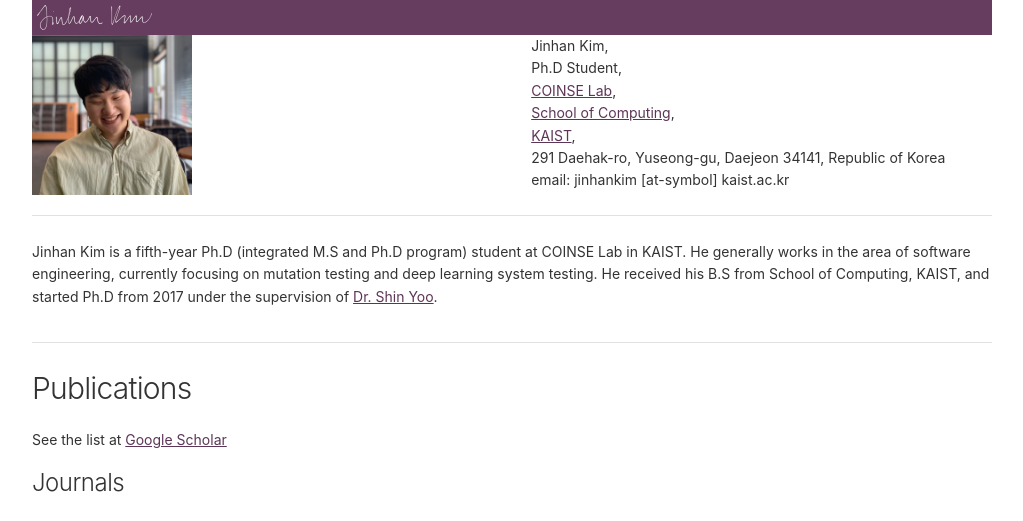
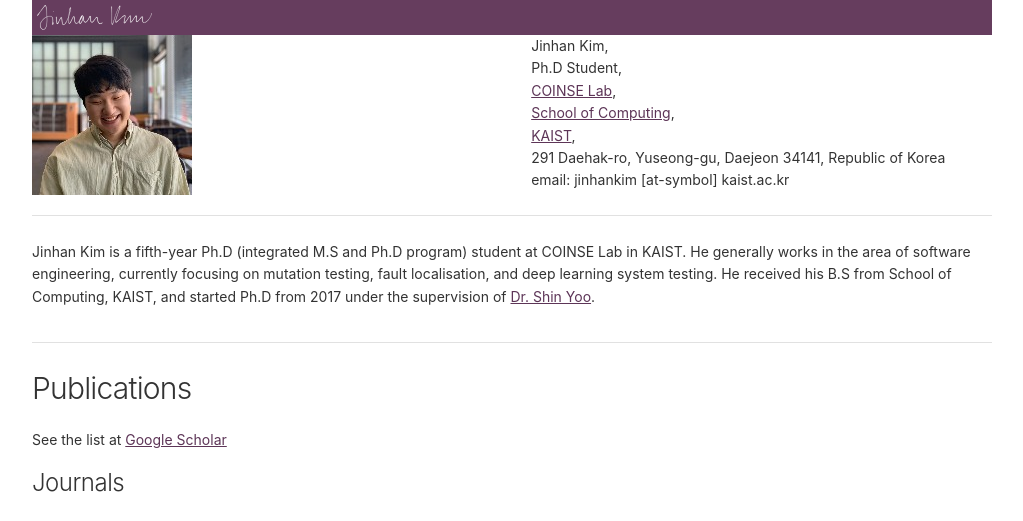
Before and after one commit to dbr7/mycv, a Jekyll site: the page built from index.md, in a window 1280 px wide, cut to the strip 0-521 px from the top of the page. Shown: the whole strip, without its empty margins (128-1151 px from the left). Built offline with Jekyll 4.4.1, drawn with Linux system fonts in a browser that asks for light colours.

Commit message:
Add resized img and add fl in bio

```diff
--- a/_layouts/default.html
+++ b/_layouts/default.html
@@ -21,7 +21,7 @@
       </div>
       <div class="row">
         <div class="one-half column">
-          <img class="u-pull-left" src="{{ "/assets/images/profile.jpg" | relative_url }}" alt="Jinhan Kim" id="profile_img">
+          <img class="u-pull-left" src="{{ "/assets/images/profile_resized.jpeg" | relative_url }}" alt="Jinhan Kim" id="profile_img">
         </div>
         <div class="one-half column" id="info">
           <p>Jinhan Kim,</p>
@@ -38,10 +38,10 @@
         <p>
           Jinhan Kim is a fifth-year Ph.D (integrated M.S and Ph.D program)
           student at COINSE Lab in KAIST. He generally works in the area of
-          software engineering, currently focusing on mutation testing and deep
-          learning system testing. He received his B.S from School of Computing,
-          KAIST, and started Ph.D from 2017 under the supervision of <a class=""
-          target="_blank"
+          software engineering, currently focusing on mutation testing, fault
+          localisation, and deep learning system testing. He received his B.S
+          from School of Computing, KAIST, and started Ph.D from 2017 under the
+          supervision of <a class="" target="_blank"
           href="https://coinse.kaist.ac.kr/members/shin.yoo/">Dr. Shin Yoo</a>.
         </p>
       </div>
```
Also changed, not shown: assets/images/profile_original.jpg (renamed from assets/images/profile.jpg), assets/images/profile_resized.jpeg (added).
